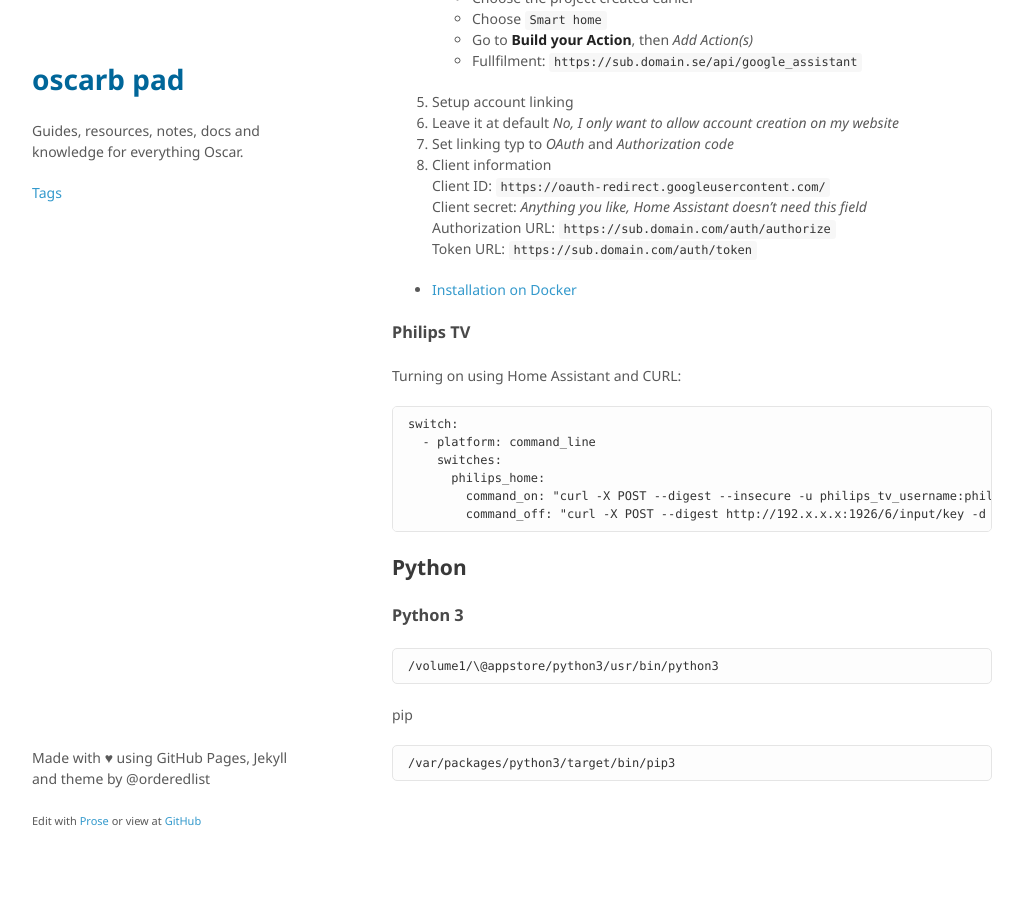
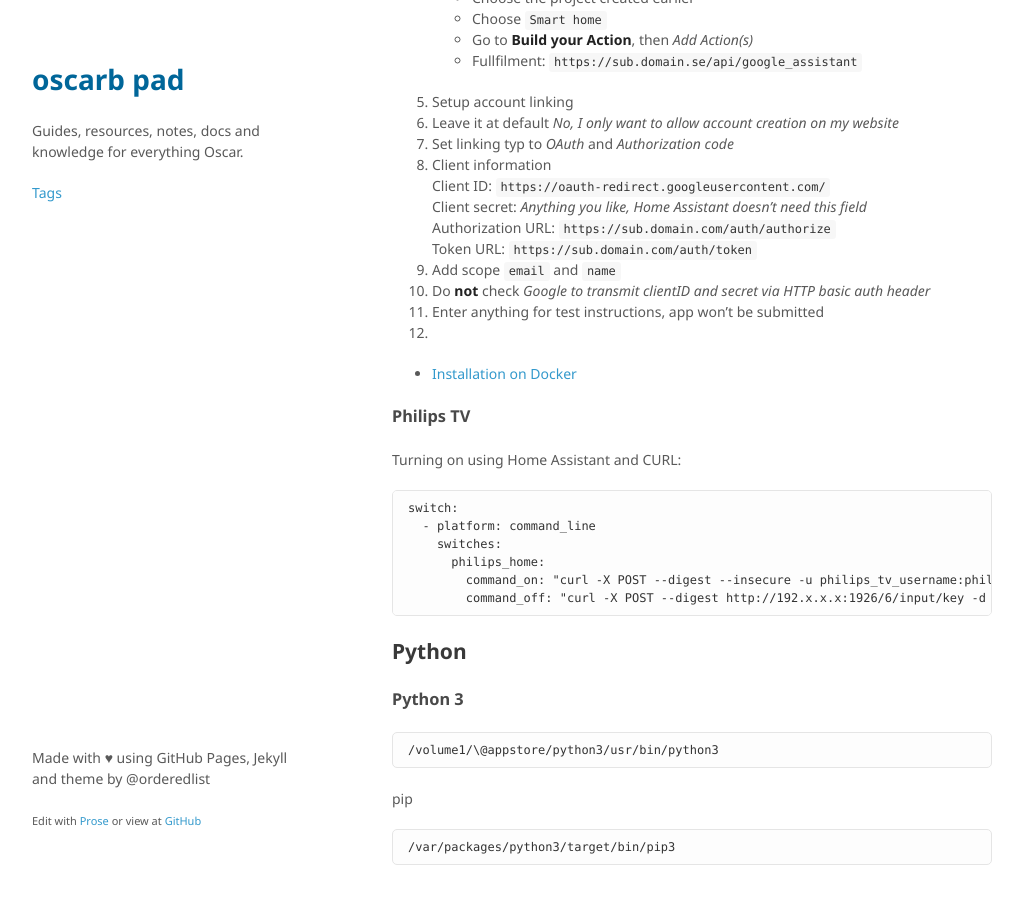
Before and after one commit to oscarb/pad, a Jekyll site: the page built from _docs/ds713.md, in a window 1280 px wide and 900 px high, scrolled down 9093 px. Shown: the whole window, without its empty margins (128-1151 px from the left). Built offline with Jekyll 4.4.1, drawn with Linux system fonts in a browser that asks for light colours; some web fonts are replaced; before the commit the page ends 9944 px from its top, so only the background shows below that.

Commit message:
Update ds713.md

```diff
--- a/_docs/ds713.md
+++ b/_docs/ds713.md
@@ -393,6 +393,11 @@ https://www.home-assistant.io/components/http/
         Client secret: *Anything you like, Home Assistant doesn’t need this field*
 		Authorization URL: `https://sub.domain.com/auth/authorize`
         Token URL: `https://sub.domain.com/auth/token`
+  0. Add scope `email` and `name`
+  0. Do **not** check *Google to transmit clientID and secret via HTTP basic auth header*
+  0. Enter anything for test instructions, app won't be submitted
+  0.
+
 
 
 
```
